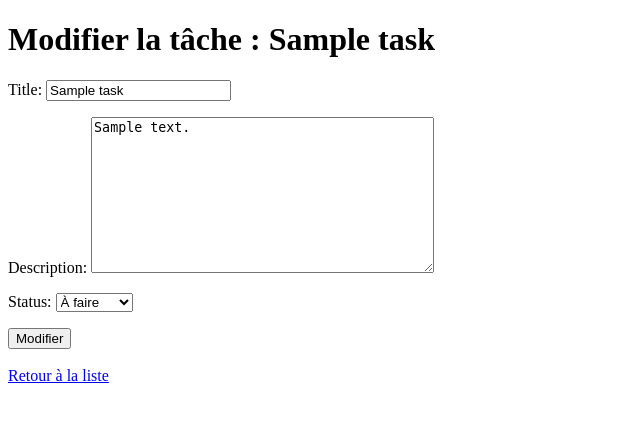
After one commit to KevinPlourdeau/taskflow_django, a Django app: page /update/1/ in a window 1280 px wide. The commit adds this page. Shown: the top 422 px of the page, without its empty margins (0-640 px from the left). Run offline with Django 5.2, Linux system fonts and the light colour scheme; tables that the repository leaves empty hold one stand-in row (values such as "Sample post").

Commit message:
Sprint 4 - Add task update feature

```diff
--- a/tasks/urls.py
+++ b/tasks/urls.py
@@ -4,4 +4,5 @@ from . import views
 urlpatterns = [
     path("", views.task_list, name="task_list"),
     path("create/", views.task_create, name="task_create"),
+    path("update/<int:pk>/", views.task_update, name="task_update"),
 ]
--- a/tasks/views.py
+++ b/tasks/views.py
@@ -24,3 +24,20 @@ def task_create(request):
     return render(request, "tasks/task_create.html", {
         "form": form
     })
+
+def task_update(request, pk):
+    task = Task.objects.get(id=pk)
+
+    if request.method == "POST":
+        form = TaskForm(request.POST, instance=task)
+
+        if form.is_valid():
+            form.save()
+            return redirect("task_list")
+    else:
+        form = TaskForm(instance=task)
+
+    return render(request, "tasks/task_update.html", {
+        "form": form,
+        "task": task
+    })
--- a/templates/tasks/task_list.html
+++ b/templates/tasks/task_list.html
@@ -13,6 +13,10 @@
                 <li>
                     <strong>{{ task.title }}</strong>
                     — {{ task.get_status_display }}
+
+                    <br>
+
+                    <a href="{% url 'task_update' task.id %}">Modifier</a>
                 </li>
             {% endfor %}
         </ul>
--- /dev/null
+++ b/templates/tasks/task_update.html
@@ -0,0 +1,23 @@
+<!DOCTYPE html>
+<html lang="fr">
+<head>
+    <meta charset="UTF-8">
+    <title>Modifier une tâche</title>
+</head>
+<body>
+
+    <h1>Modifier la tâche : {{ task.title }}</h1>
+
+    <form method="POST">
+        {% csrf_token %}
+        {{ form.as_p }}
+
+        <button type="submit">Modifier</button>
+    </form>
+
+    <br>
+
+    <a href="/">Retour à la liste</a>
+
+</body>
+</html>
```
